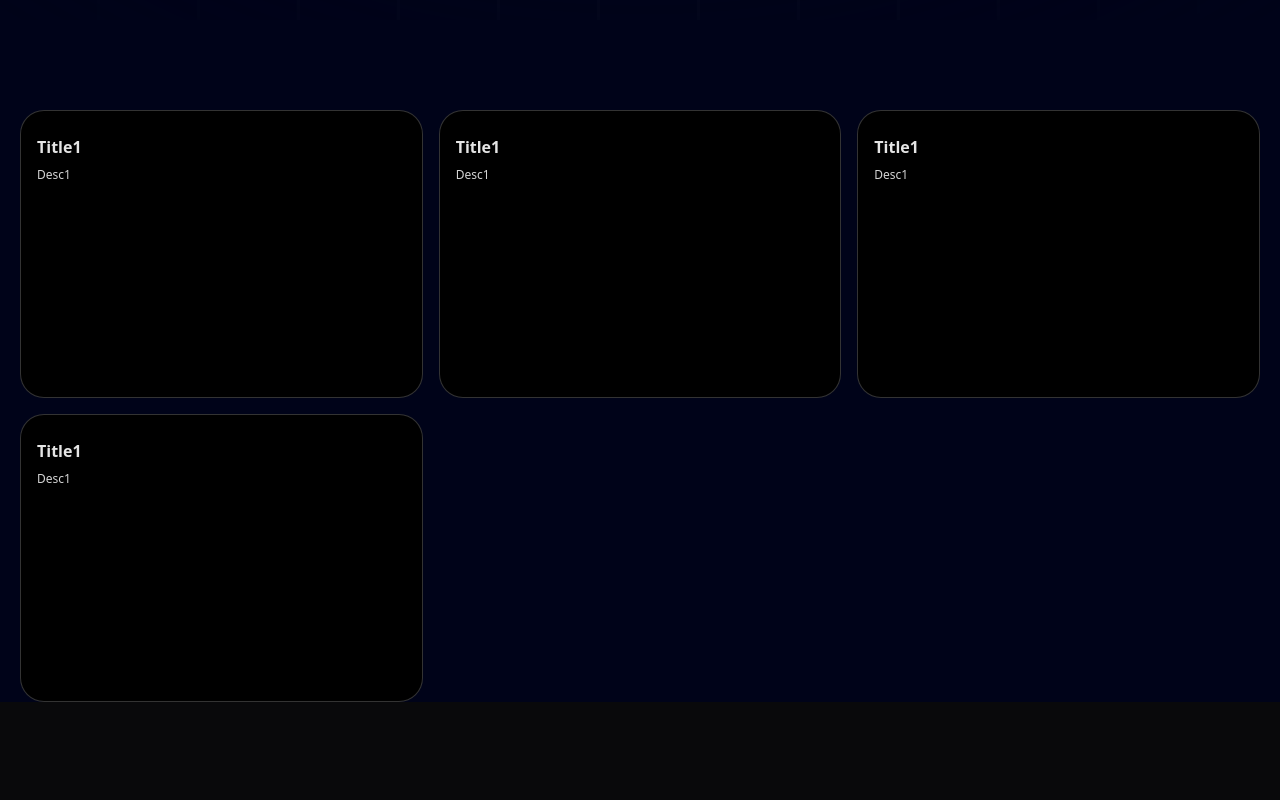
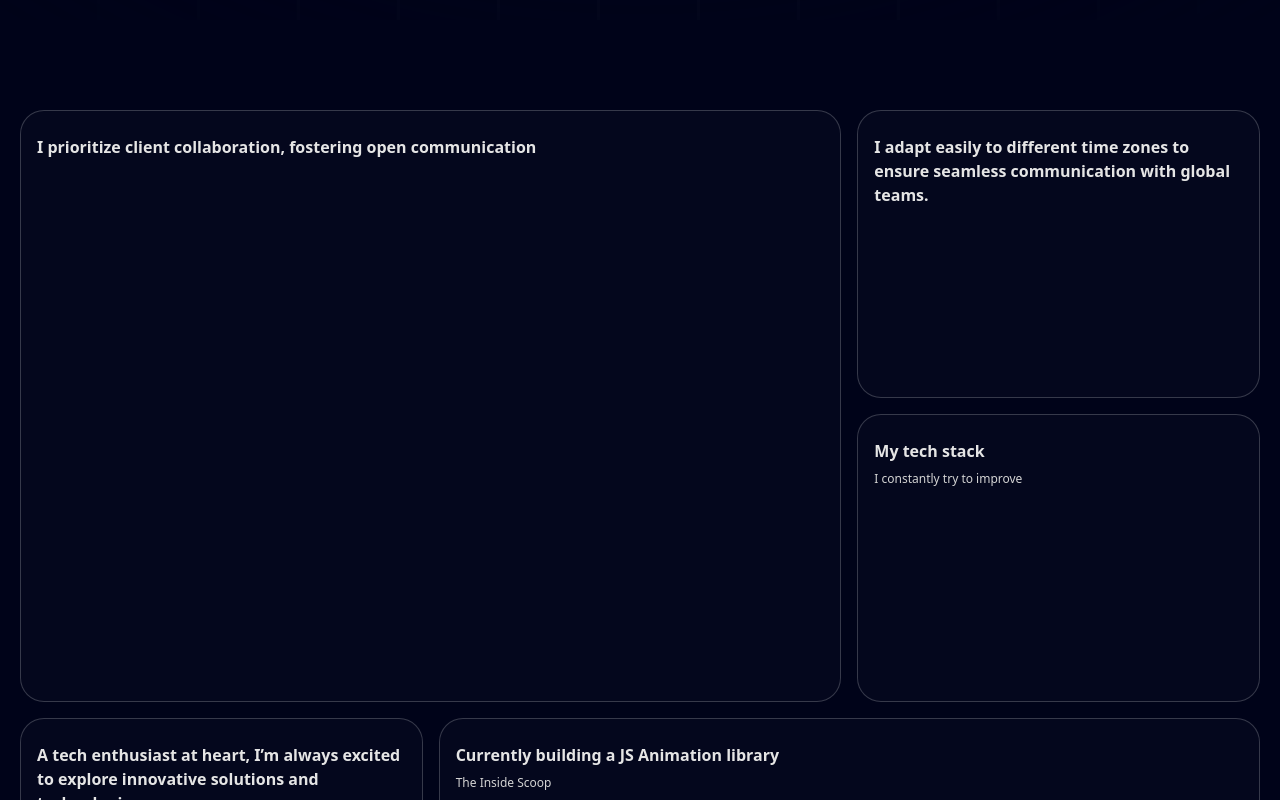
Before and after one commit to shamshajili/Portfolio-nextjs-, a Next.js app: page / in a window 1280 px wide. Shown: the part 780-1580 px from the top of the page. Before the commit the page ends 1482 px from the top, so only its background shows below. Built offline with nearby package versions, Linux system fonts and the light colour scheme.

Commit message:
grid and properties some added

```diff
--- a/components/Grid.tsx
+++ b/components/Grid.tsx
@@ -1,21 +1,22 @@
 import React from 'react'
 import { BentoGrid, BentoGridItem } from './ui/BentoGrid'
+import { gridItems } from '@/data'
 
 const Grid = () => {
   return (
     <section id='about'>
         <BentoGrid>
-            {[
-                { title:'Title1',description:'Desc1',id:1},
-                { title:'Title1',description:'Desc1',id:1},
-                { title:'Title1',description:'Desc1',id:1},
-                { title:'Title1',description:'Desc1',id:1},
-                ].map((item)=>(
+            {gridItems.map(({id,title,description,className,img,imgClassName,titleClassName,spareImg})=>(
                 <BentoGridItem
-                    id={item.id}
-                    key={item.id}
-                    title={item.title}
-                    description={item.description}
+                    id={id}
+                    key={id}
+                    title={title}
+                    description={description}
+                    className={className}
+                    img={img}
+                    imgClassName={imgClassName}
+                    titleClassName={titleClassName}
+                    spareImg={spareImg}
                 />
             ))}
         </BentoGrid>
--- a/components/ui/BentoGrid.tsx
+++ b/components/ui/BentoGrid.tsx
@@ -23,27 +23,33 @@ export const BentoGridItem = ({
   className,
   title,
   description,
-  header,
-  icon,
   id,
+  img,
+  imgClassName,
+  titleClassName,
+  spareImg,
 }: {
   className?: string;
   title?: string | React.ReactNode;
   description?: string | React.ReactNode;
-  header?: React.ReactNode;
-  icon?: React.ReactNode;
-  id:number,
+  id?:number;
+  img?:string;
+  imgClassName?:string;
+  titleClassName?:string;
+  spareImg?:string,
 }) => {
   return (
     <div
       className={cn(
-        "row-span-1 relative rounded-3xl group/bento hover:shadow-xl transition duration-200 shadow-input dark:shadow-none p-4 dark:bg-black dark:border-white/[0.2] bg-white border border-transparent justify-between flex flex-col space-y-4 border-red-500 ",
+        "row-span-1 relative rounded-3xl group/bento hover:shadow-xl transition duration-200 shadow-input dark:shadow-none p-4 dark:bg-black dark:border-white/[0.2] bg-white border border-transparent justify-between flex flex-col space-y-4",
         className
       )}
+      style={{
+        background:'rgb(4,7,29)',
+        backgroundColor:'gradient...'
+      }}
     >
-      {header}
       <div className="group-hover/bento:translate-x-2 transition duration-200">
-        {icon}
         <div className="font-sans font-bold text-neutral-600 dark:text-neutral-200 mb-2 mt-2">
           {title}
         </div>
--- /dev/null
+++ b/data/index.ts
@@ -0,0 +1,62 @@
+export const gridItems = [
+    {
+        id: 1,
+        title: "I prioritize client collaboration, fostering open communication ",
+        description: "",
+        className: "lg:col-span-2 md:col-span-2 md:row-span-2 lg:min-h-[30vh]",
+        imgClassName: "w-full h-full",
+        titleClassName: "justify-end",
+        img: "/b1.svg",
+        spareImg: "",
+    },
+    {
+        id: 2,
+        title: "I adapt easily to different time zones to ensure seamless communication with global teams.",
+        description: "",
+        className: "lg:col-span-1 md:col-span-2 md:row-span-1",
+        imgClassName: "",
+        titleClassName: "justify-start",
+        img: "",
+        spareImg: "",
+    },
+    {
+        id: 3,
+        title: "My tech stack",
+        description: "I constantly try to improve",
+        className: "lg:col-span-1 md:col-span-2 md:row-span-1",
+        imgClassName: "",
+        titleClassName: "justify-center",
+        img: "",
+        spareImg: "",
+    },
+    {
+        id: 4,
+        title: "A tech enthusiast at heart, I’m always excited to explore innovative solutions and technologies.",
+        description: "",
+        className: "lg:col-span-1 md:col-span-2 md:row-span-1",
+        imgClassName: "",
+        titleClassName: "justify-start",
+        img: "/grid.svg",
+        spareImg: "/b4.svg",
+    },
+    {
+        id: 5,
+        title: "Currently building a JS Animation library",
+        description: "The Inside Scoop",
+        className: "md:col-span-2 md:row-span-1",
+        imgClassName: "absolute right-0 bottom-0 md:w-48 w-32",
+        titleClassName: "justify-center md:justify-start lg:justify-center",
+        img: "/b5.svg",
+        spareImg: "/grid.svg",
+    },
+    {
+        id: 6,
+        title: "Do you want to start a project together?",
+        description: "",
+        className: "lg:col-span-1 md:col-span-2 md:row-span-1",
+        imgClassName: "",
+        titleClassName: "justify-center md:max-w-full max-w-48 text-center",
+        img: "",
+        spareImg: "",
+    },
+];
```
